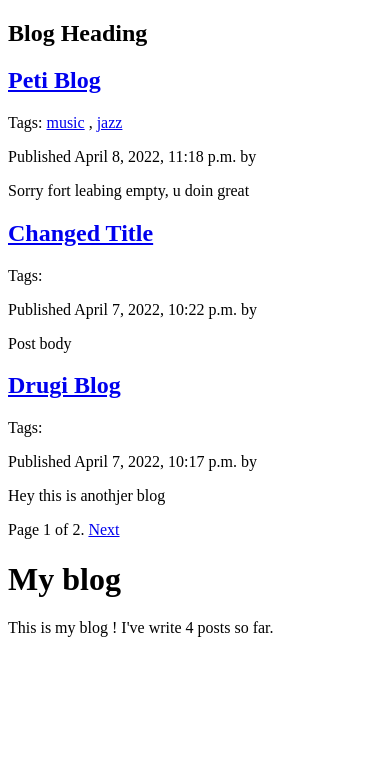
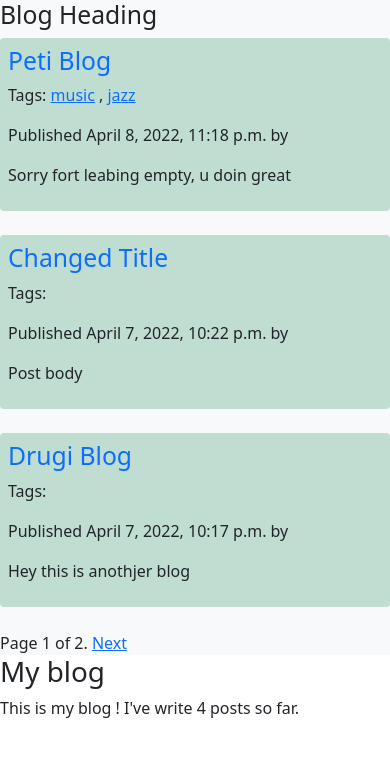
Before and after one commit to muhedin998/django-project, a Django app: page /blog/ in a window 390 px wide. Shown: the top 757 px of the page. Run offline with Django 4.2, Linux system fonts and the light colour scheme; data comes from the database, SQL or seed files in the repository; parts of the project's set-up code (start-up, migrations or seed data) failed here and were passed over.

Commit message:
Aded styling

```diff
--- a/mysite/blog/templates/blog/base.html
+++ b/mysite/blog/templates/blog/base.html
@@ -7,18 +7,28 @@
 <head>
 	<meta charset="utf-8">
 	<meta name="viewport" content="width=device-width, initial-scale=1">
-
+	<link href="https://cdn.jsdelivr.net/npm/bootstrap@5.1.3/dist/css/bootstrap.min.css" rel="stylesheet" integrity="sha384-1BmE4kWBq78iYhFldvKuhfTAU6auU8tT94WrHftjDbrCEXSU1oBoqyl2QvZ6jIW3" crossorigin="anonymous">
 	<link  href="{% static 'css/blog.css' %}" rel="stylesheet">
 	<title>{% block title %}{% endblock %}</title>
 </head>
 <body>
+	<div class="row">
+		<div class="col-md-3">
+			</div>
+			<div class="col-md-6 bg-light">
 	<div id="content">
 		{% block content %}
 		{% endblock %}
 	</div>
+	</div>
+	<div class="col-md-3">
+
 	<div id="sidebar">
 		<h1>My blog</h1>
 		<p>This is my blog ! I've write {% total_posts %} posts so far.</p>
 	</div>
+</div>
+</div>
+
 </body>
 </html>
--- a/mysite/blog/templates/blog/post/list.html
+++ b/mysite/blog/templates/blog/post/list.html
@@ -10,8 +10,9 @@
 		</h2>
 	{% endif %}
 	{% for post in posts %}
+	<div class="rounded bg-success p-2 text-dark bg-opacity-25">
 		<h2>
-			<a href="{{ post.get_absolute_url }}">{{ post.title }}</a>
+			<a class="text-decoration-none" href="{{ post.get_absolute_url }}">{{ post.title }}</a>
 		</h2>
 		<p class="tags">Tags:
 			{% for tag in post.tags.all %}
@@ -23,6 +24,9 @@
 			Published {{ post.publish }} by {{ pos.author }}
 		</p>
 		{{ post.body|truncatewords:30|linebreaks }}
+		</div>
+		<br>
 	{% endfor %}
+
 	{% include "pagination.html" with page=posts %}
 {% endblock %}
```
